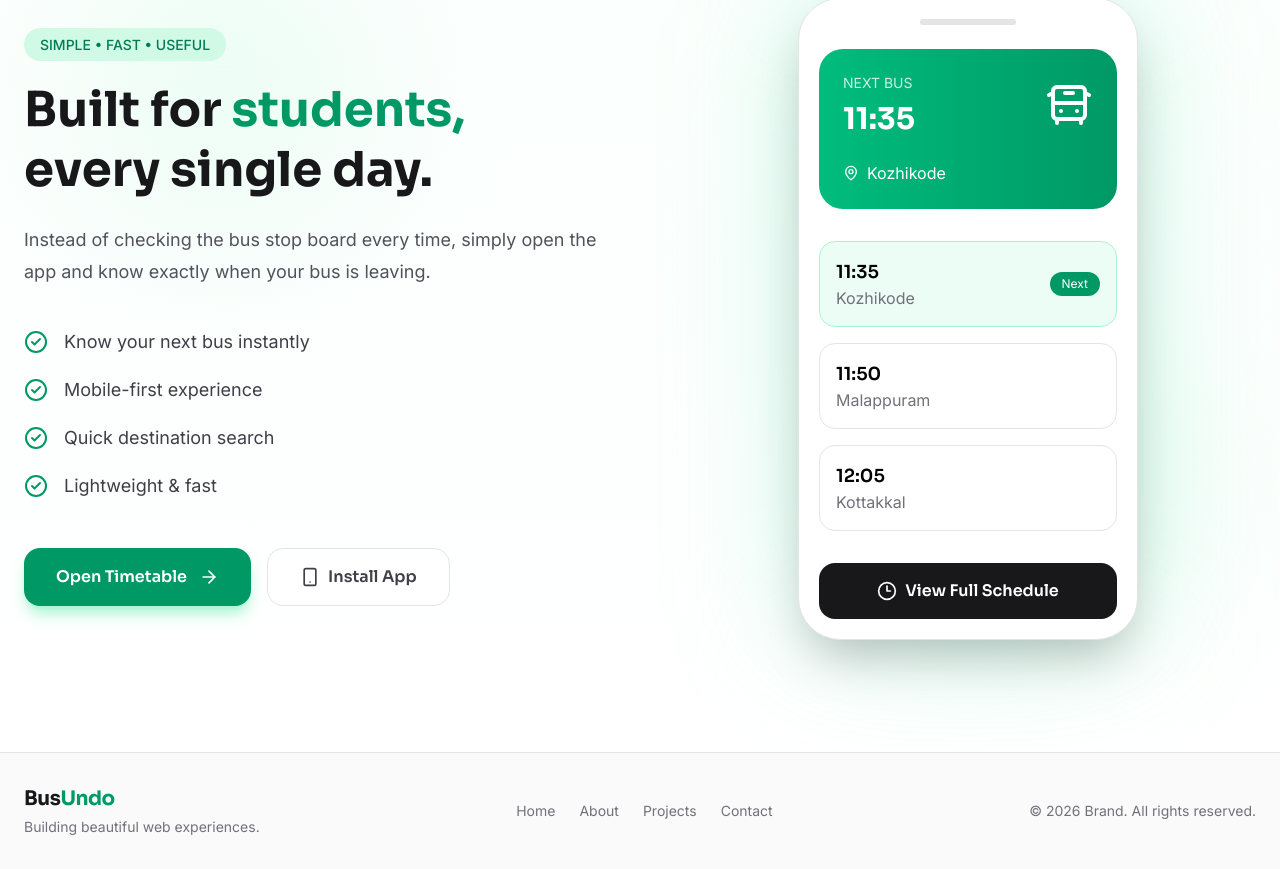
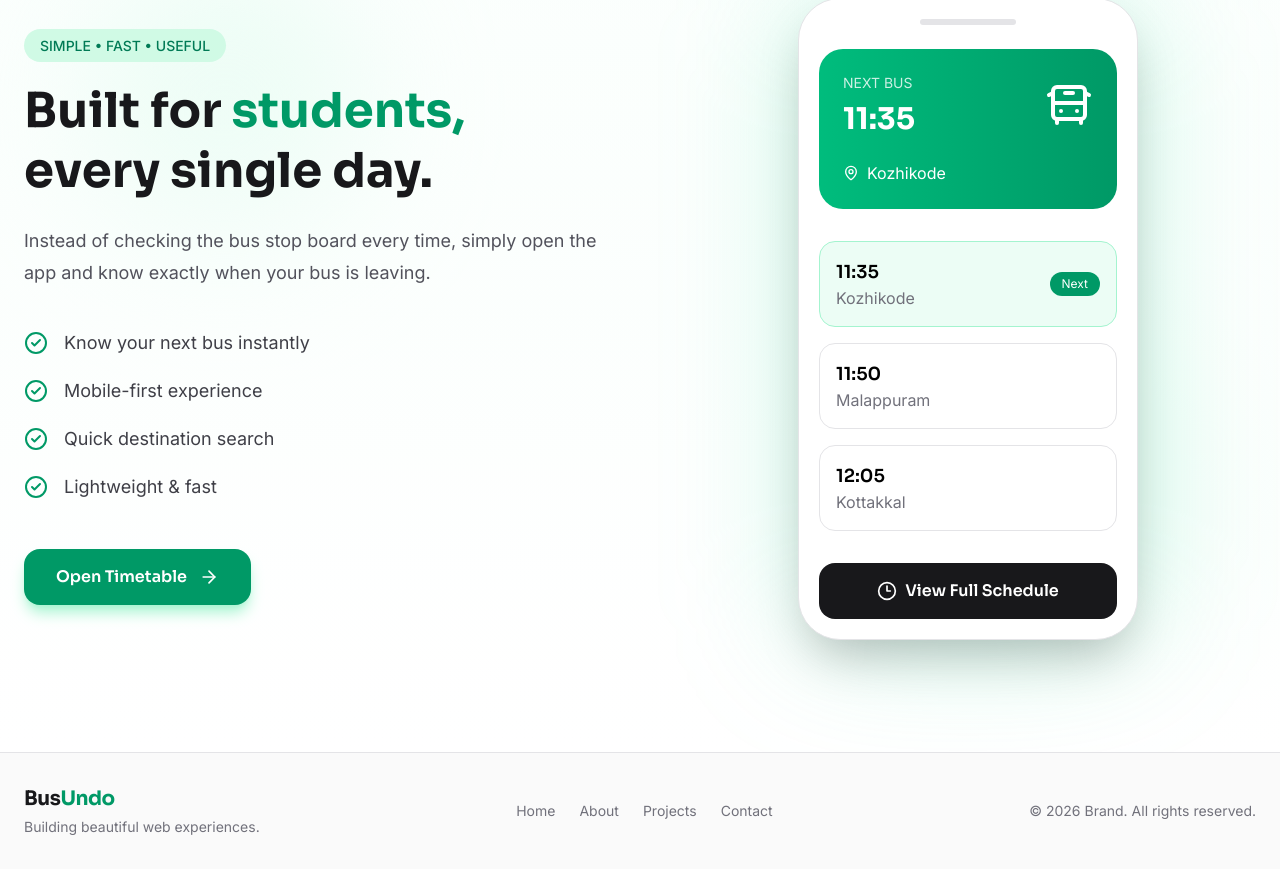
Before and after one commit to rinshadkunnummal/busundo, a React (Vite) app: page / in a window 1280 px wide. Shown: the part 1827-2696 px from the top of the page. Built offline with nearby package versions, Linux system fonts and the light colour scheme.

Commit message:
refactor: remove unused Install App button from AppPreview component

```diff
--- a/src/components/AppPreview.tsx
+++ b/src/components/AppPreview.tsx
@@ -93,14 +93,6 @@ export default function AppPreview() {
               Open Timetable
 
               <ArrowRight className="h-5 w-5 transition group-hover:translate-x-1"/>
-
-            </button>
-
-            <button className="inline-flex items-center gap-2 rounded-2xl border border-zinc-200 bg-white px-8 py-4 font-sora font-semibold text-zinc-700 hover:bg-zinc-50">
-
-              <Smartphone className="h-5 w-5"/>
-
-              Install App
 
             </button>
 
```
